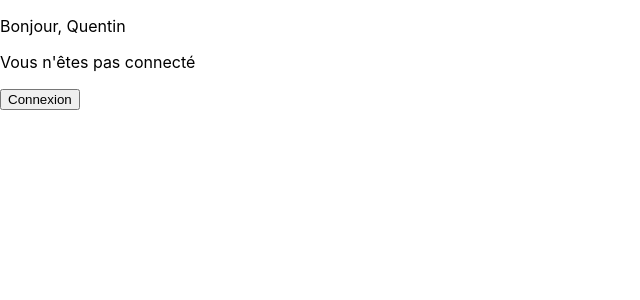
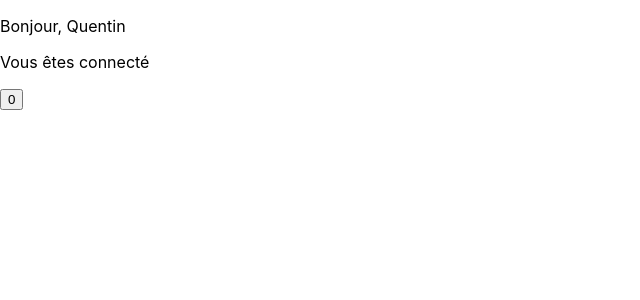
Before and after one commit to Sanegv/ynov_bootcamp, a React (Create React App) app in the folder mon-app/: page / in a window 1280 px wide. Both pictures are taken after a click on the button "Connexion". Shown: the top 300 px of the page, without its empty margins (0-640 px from the left). Built offline with nearby package versions, Linux system fonts and the light colour scheme.

Commit message:
created a state for the user, and a count button

```diff
--- a/mon-app/src/App.js
+++ b/mon-app/src/App.js
@@ -1,5 +1,6 @@
 import logo from './logo.svg';
 import './App.css';
+import React, { useState } from 'react';
 
 function App() {
   /*return (
@@ -21,22 +22,31 @@ function App() {
     </div>
   );*/
 
-  const user = {
-    firstName: "Quentin",
-    lastName: "Lemaire",
-    isAuth: false
-  };
+  const[user, setUser] = useState({firstName: "Quentin", lastName: "Lemaire", isAuth: false});
+  const {firstName, lastName, isAuth} = user;
+  const [count, setCount] = useState(0);
 
-  const authentificateur = () => user.isAuth = true;
+  const authentificate = () => {
+    setUser({...user, isAuth: true});
+  }
+
+  const incrementCount = () => setCount(count+1);
+
 
   console.log(user);
 
   return (
     <header>
-      <p>Bonjour, {user.firstName}</p>
-      {user.isAuth ?
-        (<p>Vous êtes connecté</p>) :
-        (<div><p>Vous n'êtes pas connecté</p><button onClick={() => authentificateur()}>Connexion</button></div>)}
+      <p>Bonjour, {firstName}</p>
+      {isAuth ?
+        (<p>Vous êtes connecté</p>):
+        (<div>
+          <p>Vous n'êtes pas connecté</p>
+          <button onClick={() => authentificate()}>Connexion</button>
+        </div>)}
+      <p>
+        <button onClick={() => incrementCount()}>{count}</button>
+      </p>
     </header>
   )
 }
```
